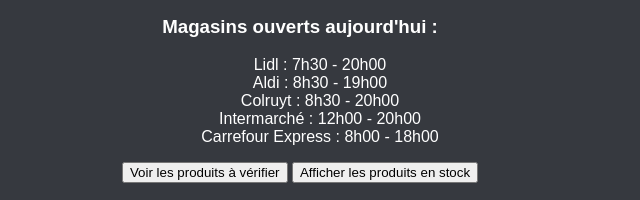
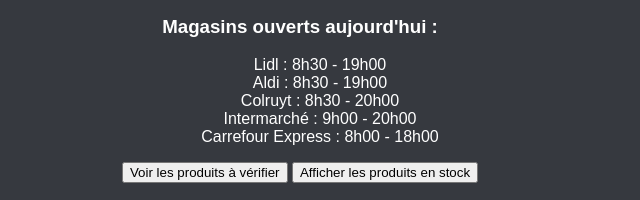
Before and after one commit to Montage203/Comparateur-prix, a plain HTML site: page index.html in a window 1280 px wide. Shown: the part 862-1062 px from the top of the page, 340-980 px from the left. Drawn offline with Linux system fonts and the light colour scheme.

Commit message:
Update index.html

```diff
--- a/index.html
+++ b/index.html
@@ -81,10 +81,10 @@
 
 <script>
   const stores = [
-  { name: "Lidl", hours: ["1h30 - 20h00", "2h30 - 20h00", "3h30 - 20h00", "4h30 - 20h00", "5h30 - 19h00", "Fermé", "7h30 - 20h00"] },
-  { name: "Aldi", hours: ["8h30 - 19h00", "8h30 - 19h00", "8h30 - 19h00", "8h30 - 19h00", "8h30 - 19h00", "Fermé", "8h30 - 19h00"] },
-  { name: "Colruyt", hours: ["8h30 - 20h00", "8h30 - 20h00", "8h30 - 20h00", "8h30 - 21h00", "8h30 - 20h00", "Fermé", "8h30 - 20h00"] },
-  { name: "Intermarché", hours: ["9h00 - 20h00", "9h00 - 20h00", "9h00 - 20h00", "9h00 - 20h00", "9h00 - 20h00", "8h00 - 12h00", "12h00 - 20h00"] },
+  { name: "Lidl", hours: ["Fermé", "8h30 - 20h00", "8h30 - 20h00", "8h30 - 20h00", "8h30 - 20h00", "8h30 - 20h00", "8h30 - 19h00"] },
+  { name: "Aldi", hours: ["Fermé", "8h30 - 19h00", "8h30 - 19h00", "8h30 - 19h00", "8h30 - 19h00", "8h30 - 19h00", "8h30 - 19h00"] },
+  { name: "Colruyt", hours: ["Fermé", "8h30 - 20h00", "8h30 - 20h00", "8h30 - 20h00", "8h30 - 20h00", "8h30 - 21h00", "8h30 - 20h00"] },
+  { name: "Intermarché", hours: ["8h00 - 12h00", "12h00 - 20h00", "9h00 - 20h00", "9h00 - 20h00", "9h00 - 20h00", "9h00 - 20h00", "9h00 - 20h00"] },
   { name: "Carrefour Express", hours: ["8h00 - 18h00", "8h00 - 18h00", "8h00 - 18h00", "8h00 - 18h00", "8h00 - 18h00", "8h00 - 18h00", "8h00 - 18h00"] },
   ];
 
```
